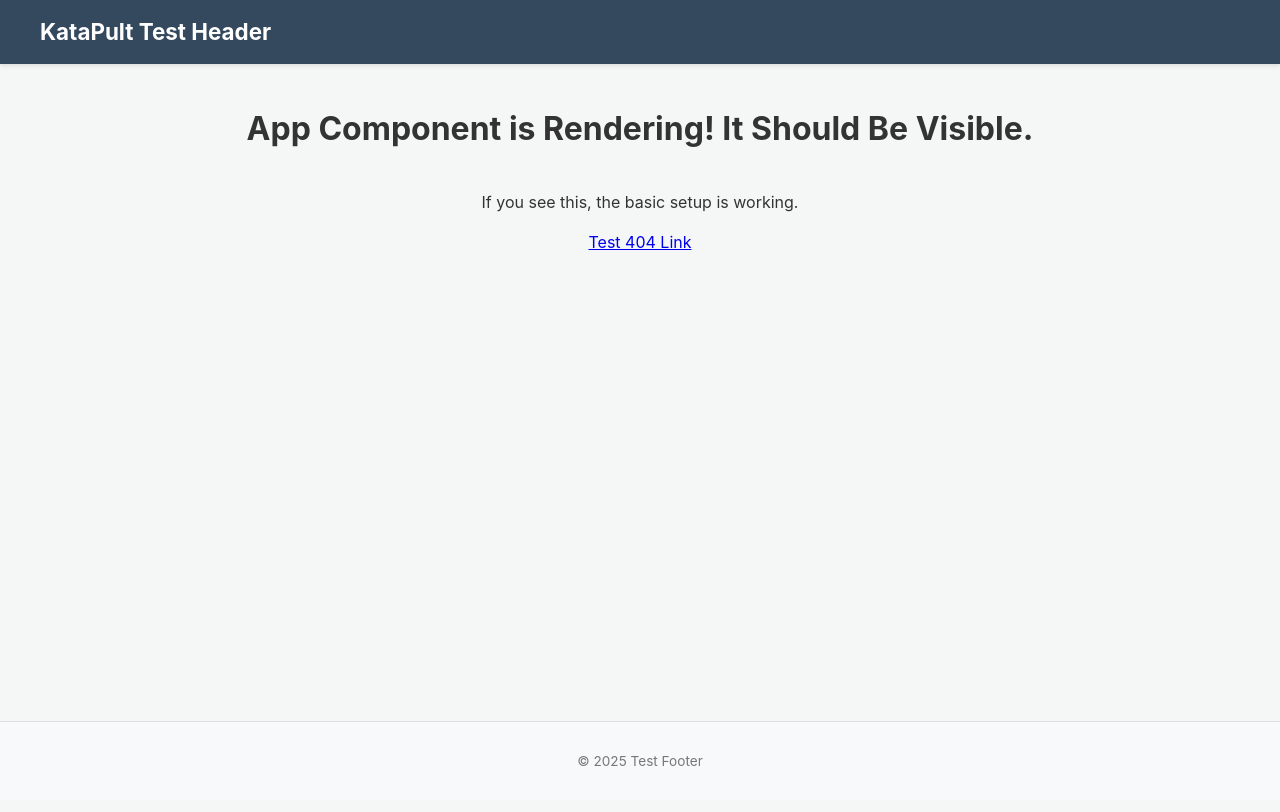
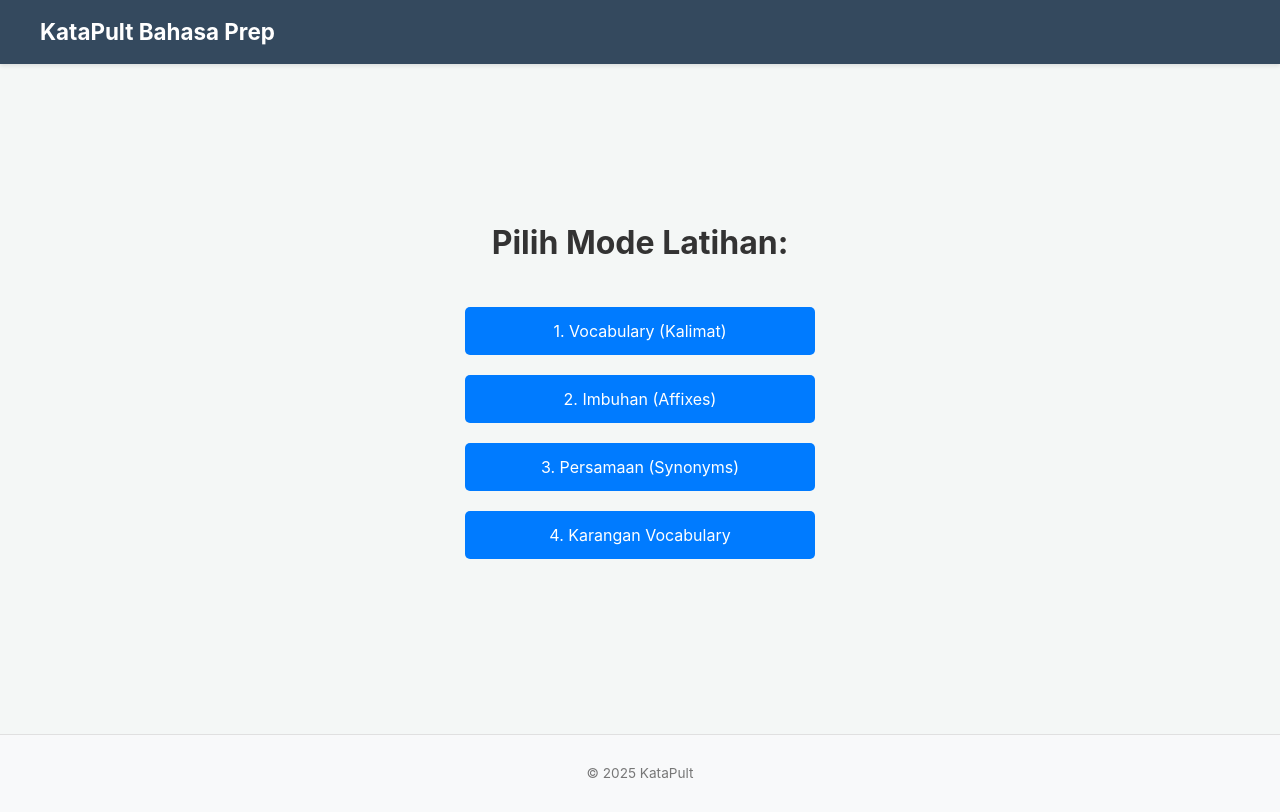
Before and after one commit to Frazer-Tay/KataPult, a React (Create React App) app: page / in a window 1280 px wide. Before the commit this address had no page. Built offline with nearby package versions, Linux system fonts and the light colour scheme.

Commit message:
Restore full App component and routes

```diff
--- a/src/App.js
+++ b/src/App.js
@@ -1,22 +1,51 @@
-// src/App.js (Temporary Test)
+// src/App.js
+// Restored full version with all page components and routes
 import React from 'react';
-import { HashRouter, Link } from 'react-router-dom'; // Keep HashRouter
+// Using HashRouter for GitHub Pages compatibility
+import { HashRouter, Routes, Route, Link } from 'react-router-dom';
+
+// Import Page Components (Make sure these paths are correct)
+import HomePage from './pages/HomePage';
+import VocabularyPage from './pages/VocabularyPage';
+import ImbuhanPage from './pages/ImbuhanPage';
+import PersamaanPage from './pages/PersamaanPage';
+import KaranganPage from './pages/KaranganPage';
+
+// Import Global Styles
 import './App.css';
 
 function App() {
-  console.log("Rendering Simple Test App"); // Add a console log
+  // No basename needed when using HashRouter for GitHub Pages subdirectories
   return (
     <HashRouter>
       <header className="app-header">
-         <Link to="/" className="home-link">KataPult Test Header</Link>
+        {/* Updated Header Link Text */}
+        <Link to="/" className="home-link">KataPult Bahasa Prep</Link>
       </header>
-      <main style={{ padding: '20px', textAlign: 'center' }}> {/* Added style */}
-        <h1>App Component is Rendering! It Should Be Visible.</h1>
-        <p>If you see this, the basic setup is working.</p>
-        <Link to="/test-nonexistent">Test 404 Link</Link> {/* Added for testing */}
+      <main>
+        {/* Added Suspense for potential code splitting or lazy loading in future */}
+        <React.Suspense fallback={<div className="loading-page">Loading Page...</div>}>
+          <Routes>
+            {/* Define routes for each page */}
+            <Route path="/" element={<HomePage />} />
+            <Route path="/vocabulary" element={<VocabularyPage />} />
+            <Route path="/imbuhan" element={<ImbuhanPage />} />
+            <Route path="/persamaan" element={<PersamaanPage />} />
+            <Route path="/karangan" element={<KaranganPage />} />
+
+            {/* Catch-all 404 route */}
+            <Route path="*" element={
+              <div style={{ padding: '20px', textAlign: 'center' }}>
+                <h2>404 - Halaman Tidak Ditemukan</h2>
+                <Link to="/">Kembali ke Beranda</Link>
+              </div>
+            } />
+          </Routes>
+        </React.Suspense>
       </main>
       <footer className="app-footer">
-         <p>© {new Date().getFullYear()} Test Footer</p>
+        {/* Updated Footer Text */}
+        <p>© {new Date().getFullYear()} KataPult</p>
       </footer>
     </HashRouter>
   );
```
